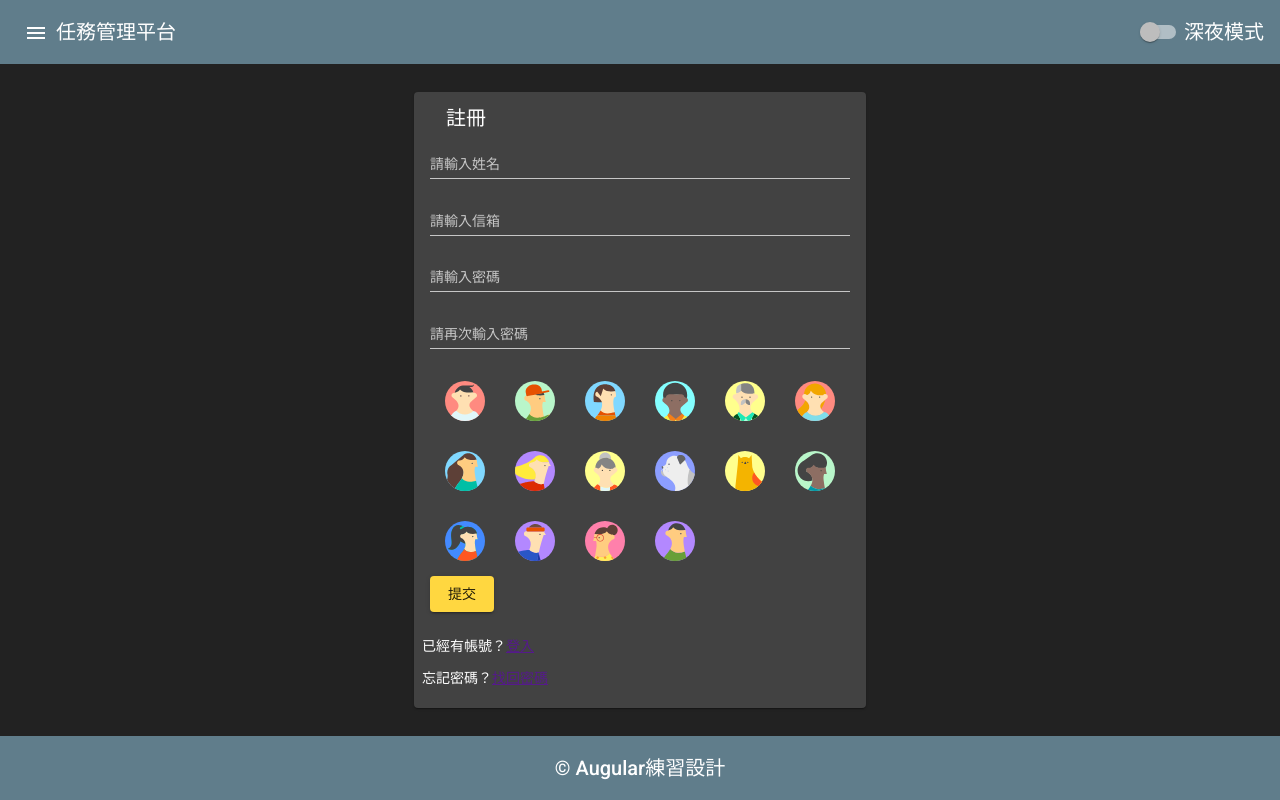
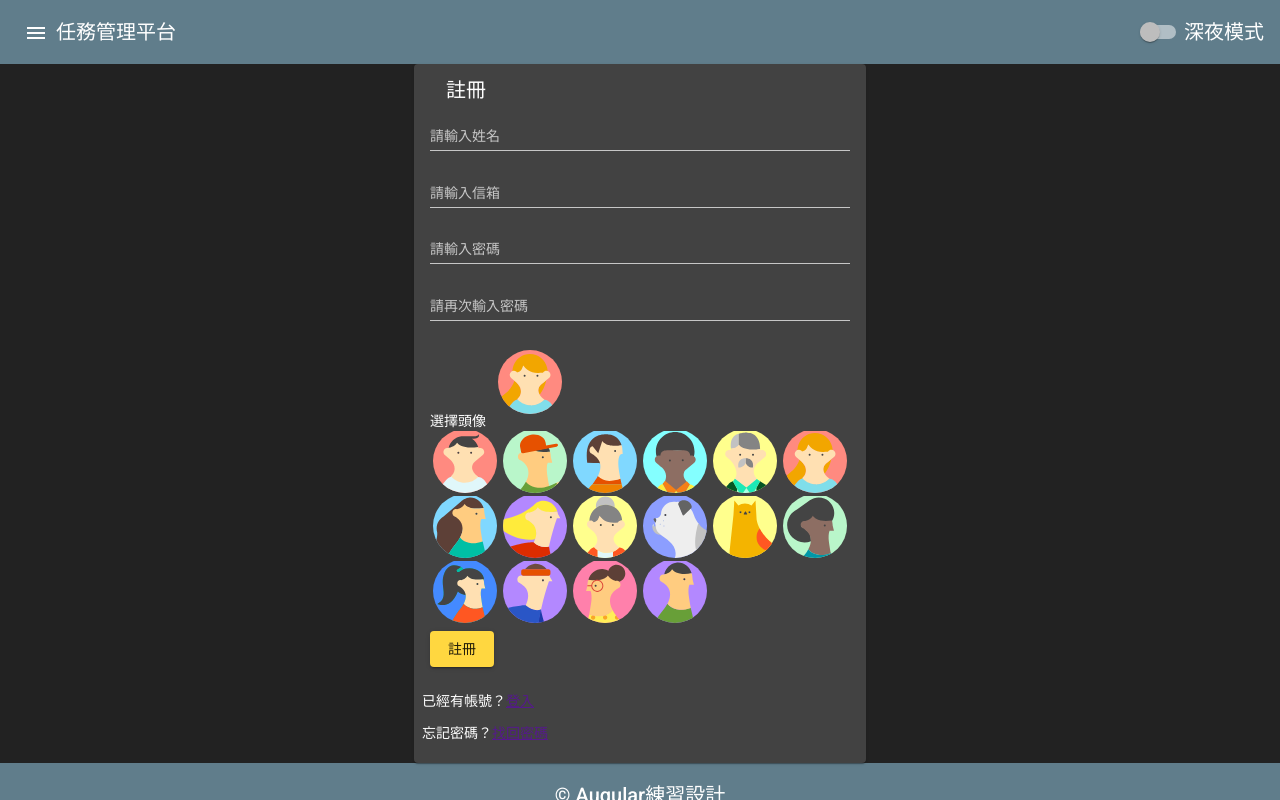
Before and after one commit to waterlinqq/angular-project-manager, an Angular app: page /register in a window 1280 px wide. Built offline with nearby package versions, Linux system fonts and the light colour scheme.

Commit message:
feat(image-list-select): component

```diff
--- a/src/app/login/register/register.component.html
+++ b/src/app/login/register/register.component.html
@@ -1,27 +1,54 @@
-<form>
+<form [formGroup]="form" (ngSubmit)="onSubmit(form, $event)">
   <mat-card class="example-card">
     <mat-card-header>
       <mat-card-title>註冊</mat-card-title>
     </mat-card-header>
     <mat-card-content>
       <mat-form-field class="full-width">
-        <input matInput type="text" placeholder="請輸入姓名" />
+        <input
+          matInput
+          type="text"
+          placeholder="請輸入姓名"
+          formControlName="name"
+        />
       </mat-form-field>
       <mat-form-field class="full-width">
-        <input matInput type="text" placeholder="請輸入信箱" />
+        <input
+          matInput
+          type="text"
+          placeholder="請輸入信箱"
+          formControlName="email"
+        />
       </mat-form-field>
       <mat-form-field class="full-width">
-        <input matInput type="password" placeholder="請輸入密碼" />
+        <input
+          matInput
+          type="password"
+          placeholder="請輸入密碼"
+          formControlName="password"
+        />
       </mat-form-field>
       <mat-form-field class="full-width">
-        <input matInput type="password" placeholder="請再次輸入密碼" />
+        <input
+          matInput
+          type="password"
+          placeholder="請再次輸入密碼"
+          formControlName="confirmPassword"
+        />
       </mat-form-field>
-      <mat-grid-list cols="6" rowsHeight="1:1">
+      <app-image-list-select
+        [useSvgIcon]="true"
+        [cols]="6"
+        [title]="'選擇頭像'"
+        [items]="items"
+        formControlName="avatar"
+      ></app-image-list-select>
+      <!-- <mat-grid-list cols="6" rowsHeight="1:1">
         <mat-grid-tile *ngFor="let item of items">
           <mat-icon [svgIcon]="item"></mat-icon>
         </mat-grid-tile>
-      </mat-grid-list>
-      <button mat-raised-button type="button" color="accent">提交</button>
+      </mat-grid-list> -->
+      <button mat-raised-button type="submit" color="accent">註冊</button>
     </mat-card-content>
 
     <mat-card-actions class="text-right">
--- a/src/app/login/register/register.component.ts
+++ b/src/app/login/register/register.component.ts
@@ -1,4 +1,5 @@
 import { Component, OnInit } from '@angular/core'
+import { FormGroup, FormBuilder } from '@angular/forms'
 
 @Component({
   selector: 'app-register',
@@ -6,10 +7,23 @@ import { Component, OnInit } from '@angular/core'
   styleUrls: ['./register.component.scss'],
 })
 export class RegisterComponent implements OnInit {
+  private readonly avatarName = 'avatar'
   items: string[]
-  constructor() {}
+  form: FormGroup
+  constructor(private fb: FormBuilder) {}
 
   ngOnInit(): void {
+    const img = `${this.avatarName}:svg-${(Math.random() * 16).toFixed(0)}`
     this.items = Array.from({ length: 16 }).map((_, i) => `avatar:svg-${i + 1}`)
+    this.form = this.fb.group({
+      name: [],
+      email: [],
+      password: [],
+      confirmPassword: [],
+      avatar: [img],
+    })
+  }
+  onSubmit({ value, valid }, event) {
+    console.log(value)
   }
 }
--- /dev/null
+++ b/src/app/shared/image-list-select/image-list-select.component.html
@@ -0,0 +1,33 @@
+<div>
+  <span>{{ title }}</span>
+  <mat-icon
+    class="avatar"
+    [svgIcon]="selected"
+    *ngIf="useSvgIcon; else imgSelect"
+  ></mat-icon>
+  <ng-template #imgSelect>
+    <img [src]="selected" alt="image selected" class="cover" />
+  </ng-template>
+</div>
+<div class="scroll-container">
+  <mat-grid-list [cols]="cols" [rowHeight]="rowHeight">
+    <mat-grid-tile *ngFor="let item of items; let i = index">
+      <div class="image-container" (click)="onChange(i)">
+        <mat-icon
+          class="avatar"
+          [svgIcon]="item"
+          *ngIf="useSvgIcon; else imgItem"
+        >
+        </mat-icon>
+        <ng-template #imgItem>
+          <img [src]="item" alt="image item" [ngStyle]="{ width: itemWidth }" />
+        </ng-template>
+        <div class="after">
+          <div class="zoom">
+            <mat-icon>checked</mat-icon>
+          </div>
+        </div>
+      </div>
+    </mat-grid-tile>
+  </mat-grid-list>
+</div>
--- /dev/null
+++ b/src/app/shared/image-list-select/image-list-select.component.scss
@@ -0,0 +1,49 @@
+mat-icon.avatar {
+  overflow: hidden;
+  width: 64px;
+  height: 64px;
+  border-radius: 50%;
+  margin: 12px;
+}
+
+.scroll-container {
+  overflow-y: scroll;
+  height: 200px;
+}
+
+.image-container {
+  position: relative;
+  display: inline-block;
+  &:hover {
+    .after {
+      display: block;
+      background: rgba(0, 0, 0, 0.6);
+    }
+  }
+  img {
+    display: block;
+  }
+  .after {
+    position: absolute;
+    top: 0;
+    left: 0;
+    width: 100%;
+    height: 100%;
+    display: none;
+    color: #fff;
+    .zoom {
+      color: #ddd;
+      font-size: 48px;
+      position: absolute;
+      top: 50%;
+      left: 50%;
+      margin: -30px 0 0 -19px;
+      height: 50px;
+      width: 45px;
+      cursor: pointer;
+      &:hover {
+        color: #fff;
+      }
+    }
+  }
+}
--- /dev/null
+++ b/src/app/shared/image-list-select/image-list-select.component.ts
@@ -0,0 +1,61 @@
+import { Component, Input, forwardRef } from '@angular/core'
+import {
+  ControlValueAccessor,
+  NG_VALUE_ACCESSOR,
+  NG_VALIDATORS,
+  FormControl,
+} from '@angular/forms'
+
+@Component({
+  selector: 'app-image-list-select',
+  templateUrl: './image-list-select.component.html',
+  styleUrls: ['./image-list-select.component.scss'],
+  providers: [
+    {
+      provide: NG_VALUE_ACCESSOR,
+      useExisting: forwardRef(() => ImageListSelectComponent),
+      multi: true,
+    },
+    {
+      provide: NG_VALIDATORS,
+      useExisting: forwardRef(() => ImageListSelectComponent),
+      multi: true,
+    },
+  ],
+})
+export class ImageListSelectComponent implements ControlValueAccessor {
+  @Input() title = '選擇'
+  @Input() cols = 6
+  @Input() rowHeight = '64px'
+  @Input() items: string[] = []
+  @Input() useSvgIcon = false
+  @Input() itemWidth = '80px'
+
+  selected: string
+  constructor() {}
+  private propagateChange = (_: any) => {}
+  onChange(i) {
+    this.selected = this.items[i]
+    this.propagateChange(this.selected)
+  }
+
+  writeValue(obj: any): void {
+    this.selected = obj
+  }
+
+  registerOnChange(fn: any): void {
+    this.propagateChange = fn
+  }
+
+  registerOnTouched(fn: any): void {}
+
+  validate(c: FormControl): { [key: string]: any } {
+    return this.selected
+      ? null
+      : {
+          imageListInvalid: {
+            valid: false,
+          },
+        }
+  }
+}
--- a/src/app/shared/shared.module.ts
+++ b/src/app/shared/shared.module.ts
@@ -22,9 +22,10 @@ import { MatSelectModule } from '@angular/material/select'
 import { ConfirmDialogComponent } from './confirm-dialog/confirm-dialog.component'
 
 import { DirectiveModule } from '../directive/directive.module'
+import { ImageListSelectComponent } from './image-list-select/image-list-select.component'
 
 @NgModule({
-  declarations: [ConfirmDialogComponent],
+  declarations: [ConfirmDialogComponent, ImageListSelectComponent],
   imports: [
     CommonModule,
     FormsModule,
@@ -48,6 +49,7 @@ import { DirectiveModule } from '../directive/directive.module'
     MatNativeDateModule,
     MatSelectModule,
     DirectiveModule,
+    // ImageListSelectComponent, why does it make an error
   ],
   exports: [
     CommonModule,
@@ -72,6 +74,7 @@ import { DirectiveModule } from '../directive/directive.module'
     MatNativeDateModule,
     MatSelectModule,
     DirectiveModule,
+    ImageListSelectComponent,
   ],
 })
 export class SharedModule {}
```
